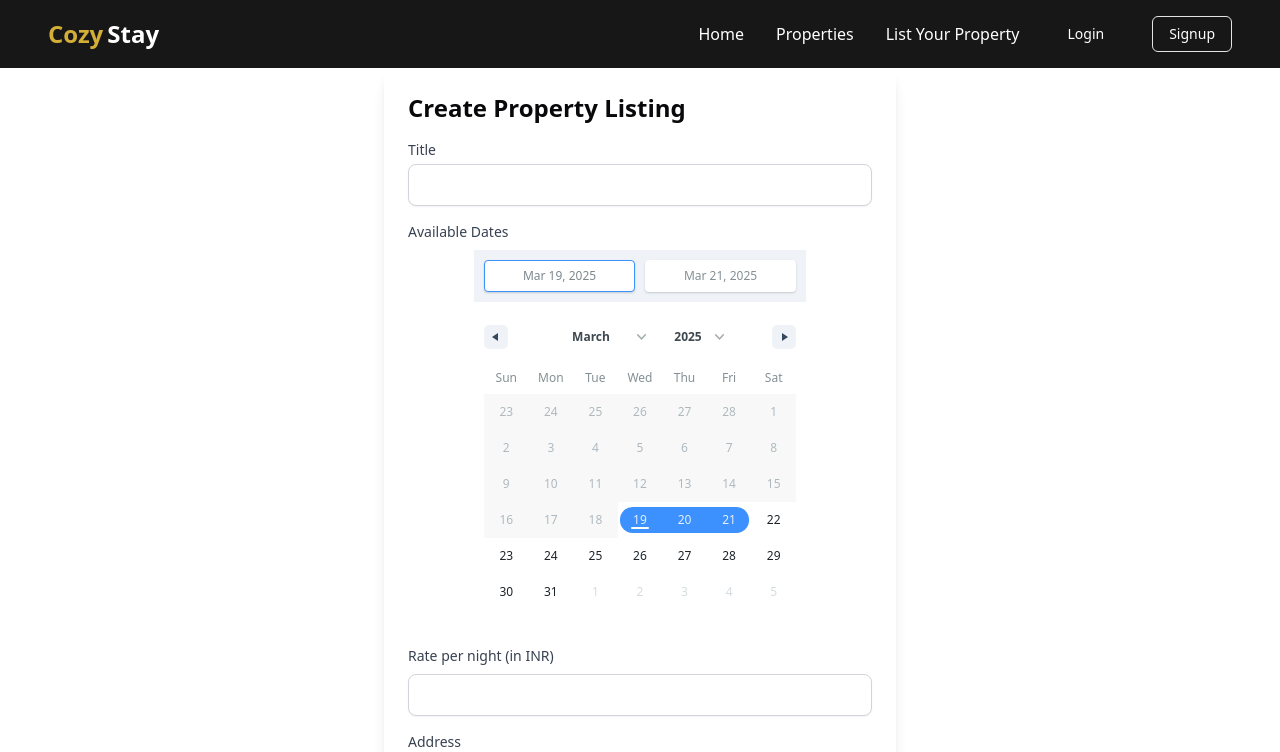
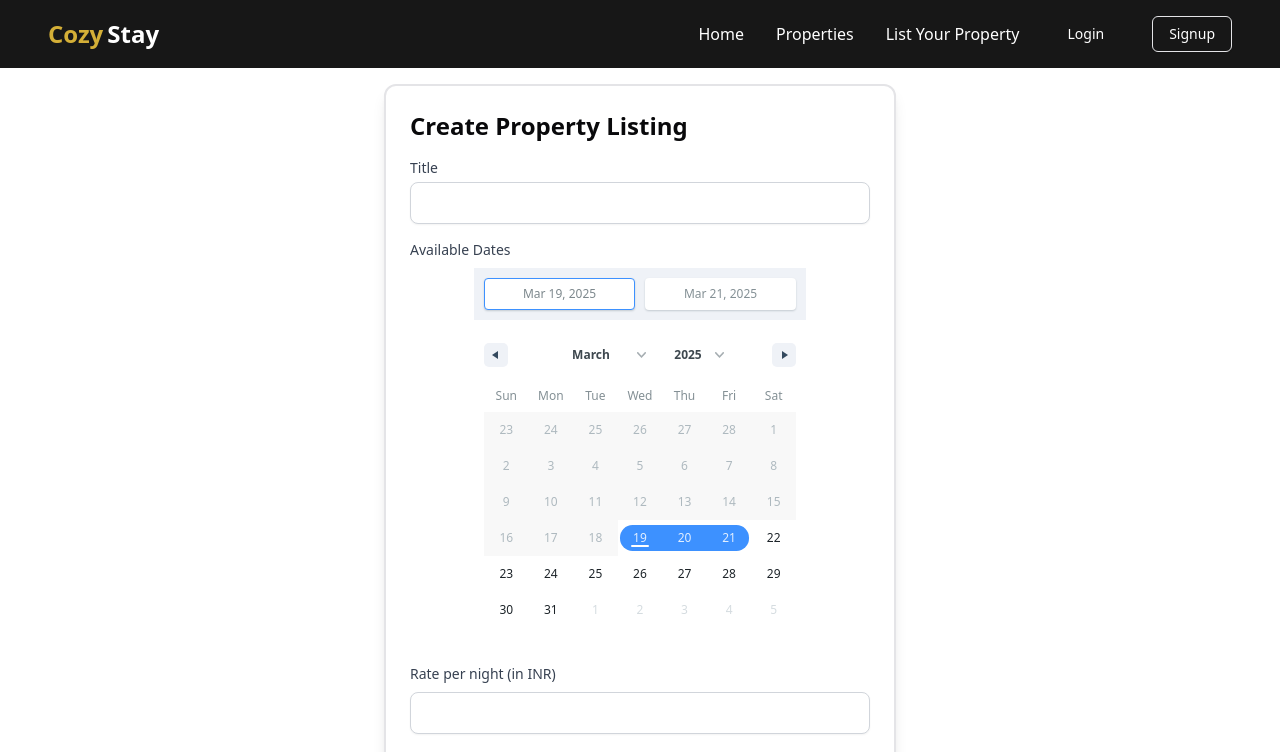
Before and after one commit to rupeshsaha/cozystay, a Next.js app in the folder client/: page /list in a window 1280 px wide. Shown: the top 752 px of the page. Built offline with nearby package versions, Linux system fonts and the light colour scheme; no server answers.

Commit message:
ui fixes

```diff
--- a/client/app/list/page.jsx
+++ b/client/app/list/page.jsx
@@ -72,7 +72,7 @@ export default function CreateListingForm() {
   };
 
   return (
-    <div className="max-w-lg mx-auto p-6 bg-white shadow-lg rounded-xl">
+    <div className="max-w-lg my-4 border-2 mx-auto p-6 bg-white shadow-lg rounded-xl">
       <h2 className="text-2xl font-semibold mb-4">Create Property Listing</h2>
       <form onSubmit={handleSubmit} className="space-y-4">
         <div>
--- a/client/app/listing/[listingid]/page.jsx
+++ b/client/app/listing/[listingid]/page.jsx
@@ -120,7 +120,7 @@ const ListingDetails = () => {
   if (!listing) return null;
 
   return (
-    <div className="max-w-6xl mx-auto p-6">
+    <div className="max-w-6xl mx-auto p-6 ">
       <div className="relative w-full h-[400px] rounded-xl overflow-hidden">
         {listing.images.map((image, index) => (
           <img
--- a/client/components/ListingCard.jsx
+++ b/client/components/ListingCard.jsx
@@ -6,7 +6,7 @@ import Link from "next/link";
 
 const ListingCard = ({ data }) => {
   return (
-    <div className="bg-white dark:bg-neutral-800 rounded-lg overflow-hidden shadow-lg transition-transform duration-300 hover:shadow-xl hover:-translate-y-2 ">
+    <div className="bg-white dark:bg-neutral-800 rounded-lg overflow-hidden max-w-[350px] shadow-lg transition-transform duration-300 hover:shadow-xl hover:-translate-y-2 ">
       <div className="relative overflow-hidden h-64">
         <img
           src="https://images.unsplash.com/photo-1512917774080-9991f1c4c750?ixlib=rb-4.0.3&ixid=MnwxMjA3fDB8MHxwaG90by1wYWdlfHx8fGVufDB8fHx8&auto=format&fit=crop&w=800&q=80"
@@ -23,7 +23,7 @@ const ListingCard = ({ data }) => {
             ₹{data.rate} per night
           </p>
         </div>
-        <p className="text-neutral-600 dark:text-neutral-300 mb-4 font-['Montserrat,_sans-serif']">
+        <p className="text-neutral-600 dark:text-neutral-300 mb-4  flex">
           <Info className="text-yellow-500 mr-2" /> {data?.requirements}
         </p>
         <div className="flex flex-wrap gap-4 mb-6">
--- a/client/components/ListingsContainer.jsx
+++ b/client/components/ListingsContainer.jsx
@@ -43,14 +43,14 @@ const ListingsContainer = ({limit}) => {
   }, []);
 
   return (
-    <div className="flex sm:justify-start justify-center items-center flex-wrap gap-4 flex-1 col-span-3 mx-auto">
+    <div className="flex sm:justify-start justify-center items-start flex-wrap gap-4 flex-1 col-span-3 mx-auto">
       {isLoading ? (
         <Loader2 className="animate-spin" />
-      ) :  (
+      ) : (
         listings.map((listing) => (
           <ListingCard key={listing._id} data={listing} />
         ))
-      ) }
+      )}
     </div>
   );
 };
```
